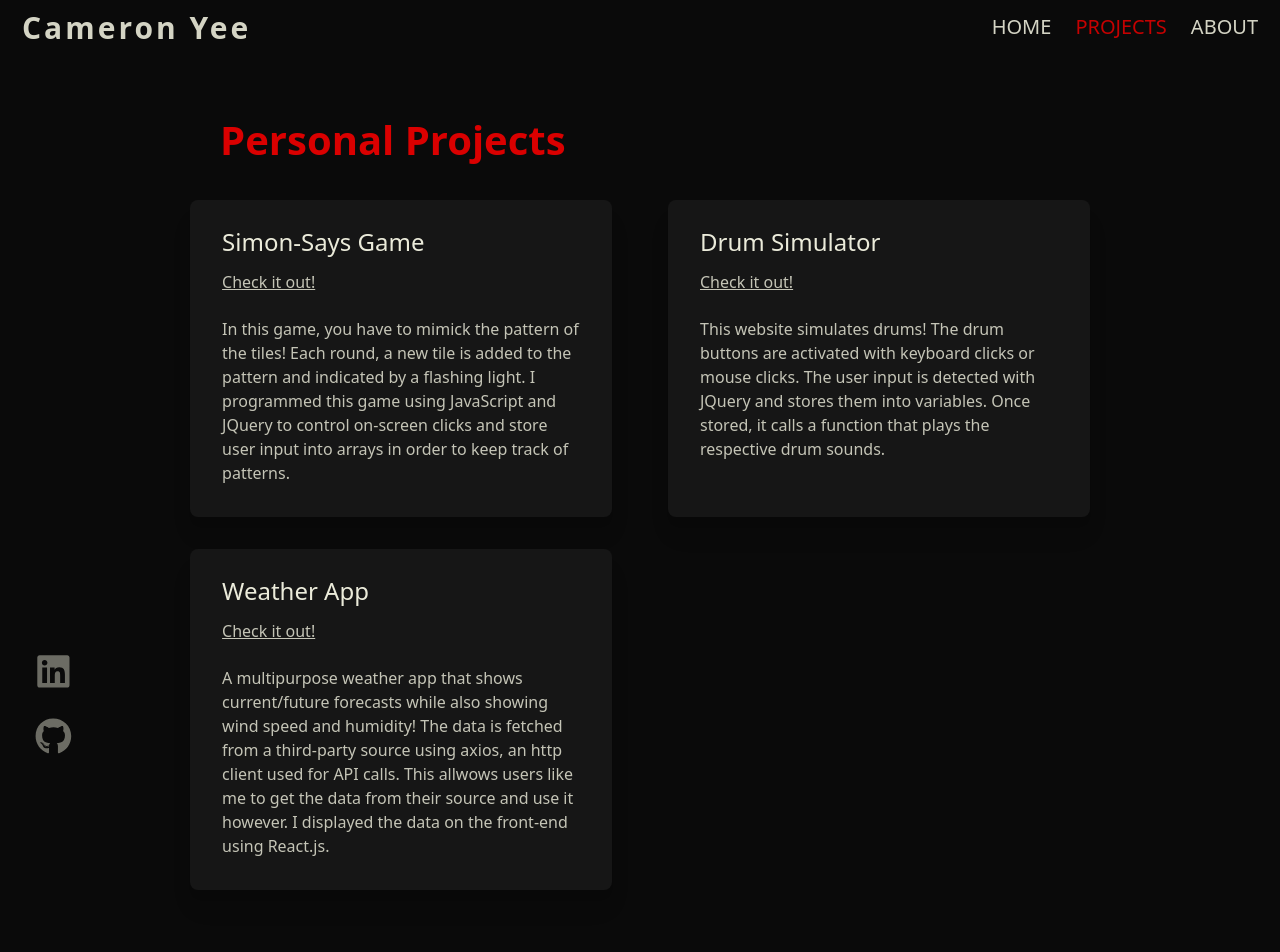
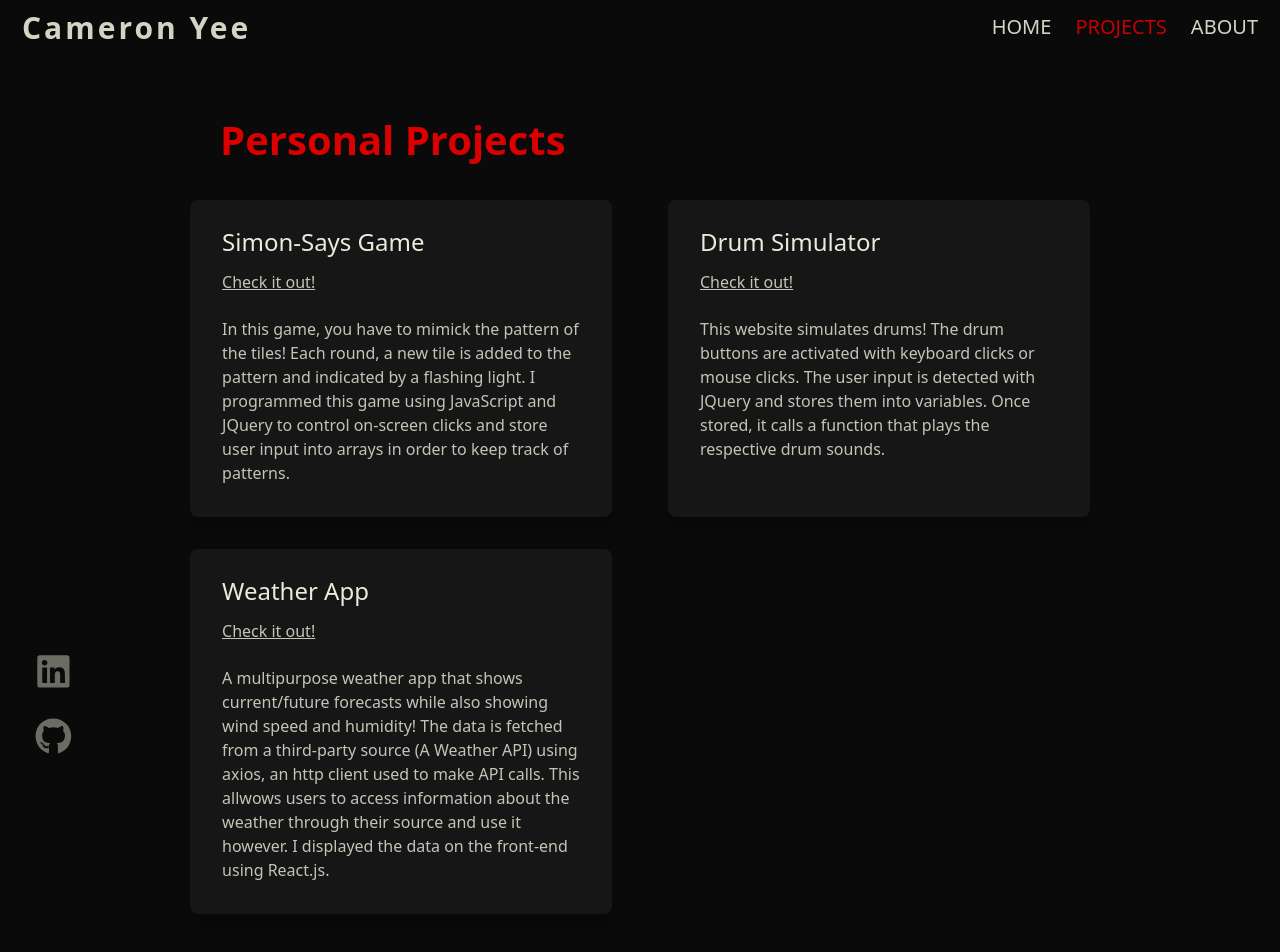
Before and after one commit to kyleyee20/kyle-yee, a React (Create React App) app: page /project in a window 1280 px wide. Shown: the top 952 px of the page. Built offline with nearby package versions, Linux system fonts and the light colour scheme.

Commit message:
Added functionality for projects that don't have hosted links

```diff
--- a/src/components/PersonalProjectCard.js
+++ b/src/components/PersonalProjectCard.js
@@ -4,6 +4,7 @@ function PersonalProjectCard(props) {
   return (
     <div className="projectCard">
       <h3 className="projectTitle">
+        {props.hosted ? (
           <a
             href={props.hostedLink}
             target="_blank"
@@ -12,7 +13,11 @@ function PersonalProjectCard(props) {
           >
             {props.title}
           </a>
+        ) : (
+          props.title
+        )}
       </h3>
+      {props.hosted ? (
         <a
           href={props.hostedLink}
           target="_blank"
@@ -21,6 +26,7 @@ function PersonalProjectCard(props) {
         >
           Check it out!
         </a>
+      ) : null}
       <p>{props.description}</p>
     </div>
   );
--- a/src/data/ProjectData.js
+++ b/src/data/ProjectData.js
@@ -4,19 +4,22 @@ export const PersonalProjectData = [
     description:
       "In this game, you have to mimick the pattern of the tiles! Each round, a new tile is added to the pattern and indicated by a flashing light. I programmed this game using JavaScript and JQuery to control on-screen clicks and store user input into arrays in order to keep track of patterns.",
 
+    hosted: true,
     hostedLink: "https://cameron327.github.io/simon-says-game/",
   },
   {
     title: "Drum Simulator",
     description:
       "This website simulates drums! The drum buttons are activated with keyboard clicks or mouse clicks. The user input is detected with JQuery and stores them into variables. Once stored, it calls a function that plays the respective drum sounds.",
+    hosted: true,
     hostedLink: "https://cameron327.github.io/DrumKit/",
   },
   {
     title: "Weather App",
     description:
-      "A multipurpose weather app that shows current/future forecasts while also showing wind speed and humidity! The data is fetched from a third-party source using axios, an http client used for API calls. This allwows users like me to get the data from their source and use it however. I displayed the data on the front-end using React.js.",
-    hostedLink: "https://cam-weather-app.netlify.app/"
+      "A multipurpose weather app that shows current/future forecasts while also showing wind speed and humidity! The data is fetched from a third-party source (A Weather API) using axios, an http client used to make API calls. This allwows users to access information about the weather through their source and use it however. I displayed the data on the front-end using React.js.",
+    hosted: true,
+    hostedLink: "https://cam-weather-app.netlify.app/",
   },
 ];
 
--- a/src/pages/Project.js
+++ b/src/pages/Project.js
@@ -19,6 +19,7 @@ function Project() {
                   key={index}
                   title={project.title}
                   description={project.description}
+                  hosted={project.hosted}
                   hostedLink={project.hostedLink}
                 />
               );
```
Lines whose indentation alone changed are shown as unchanged.
